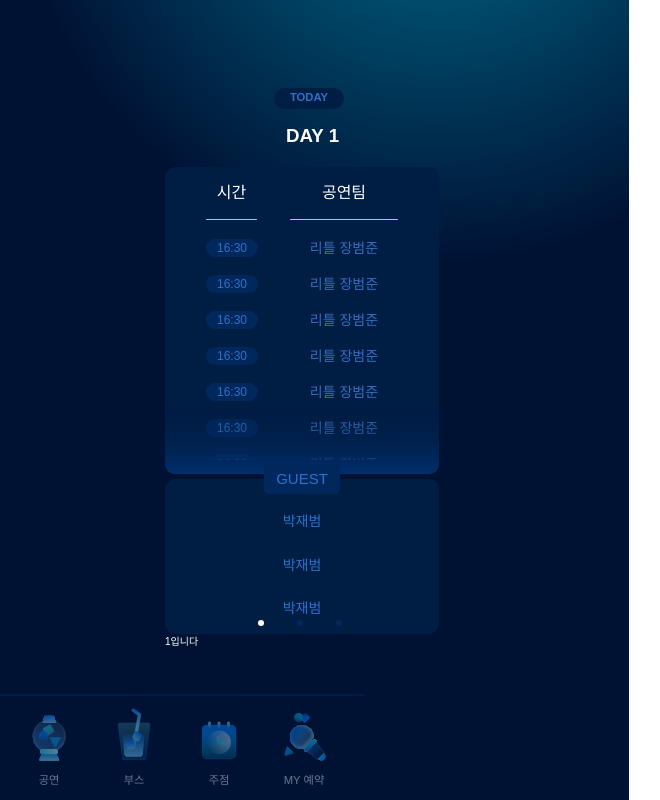
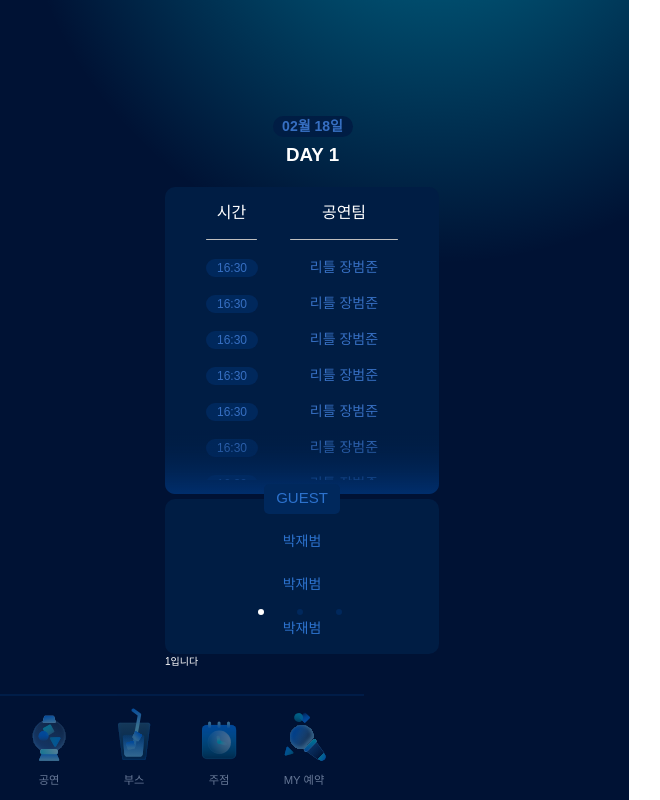
Before and after one commit to ajoufesta/client, a Next.js app: page /stage in a window 1280 px wide. Shown: the whole page, without its empty margins (11-671 px from the left). Built offline with nearby package versions, Linux system fonts and the light colour scheme.

Commit message:
feat/#36 :showPage Date display

```diff
--- a/src/app/stage/_components/stageCarousel/EmblaCarousel.tsx
+++ b/src/app/stage/_components/stageCarousel/EmblaCarousel.tsx
@@ -6,6 +6,8 @@ import { DotButton } from "./EmblaCarouselArrowsDotsButtons";
 import Schedule from "../Schedule";
 import Guest from "../Guest";
 import { FESTIVAL_DATE } from "@/app/lib/constants";
+import { isToday } from "@/app/lib/utils";
+import { getFormattedDate } from "@/app/lib/utils";
 
 type PropType = {
   slides: number[];
@@ -50,6 +52,14 @@ const EmblaCarousel: React.FC<PropType> = (props) => {
           <div className="embla__container">
             {slides.map((index) => (
               <div className="embla__slide" key={index}>
+                <div className="w-[29.5rem] flex justify-center items-center text-center h-[3rem] flex-shrink-0">
+                  <span className="w-[8rem] h-[2.1rem] font-semibold text-blue-300 text-[1.4rem] rounded-[3rem] bg-blue-700 mb-[0.5rem] p-[0.5rem] flex justify-center items-center">
+                    {isToday(index + 1)
+                      ? "TODAY"
+                      : getFormattedDate(FESTIVAL_DATE[index])}
+                  </span>
+                </div>
+
                 <div className="w-[29.5rem] text-white text-center text-3xl font-bold  flex items-center justify-center mb-[2rem]">
                   {`DAY ${index + 1}`}
                 </div>
--- a/src/app/stage/page.tsx
+++ b/src/app/stage/page.tsx
@@ -16,7 +16,6 @@ const Page = ({ searchParams }: StagePageProps) => {
   const selectedDay = Number(searchParams?.day) || getCurrentDay(new Date());
   return (
     <div className="flex flex-col justify-center items-center">
-      <DateDisplay selectedDay={selectedDay} />
       <Carousel />
     </div>
   );
```
